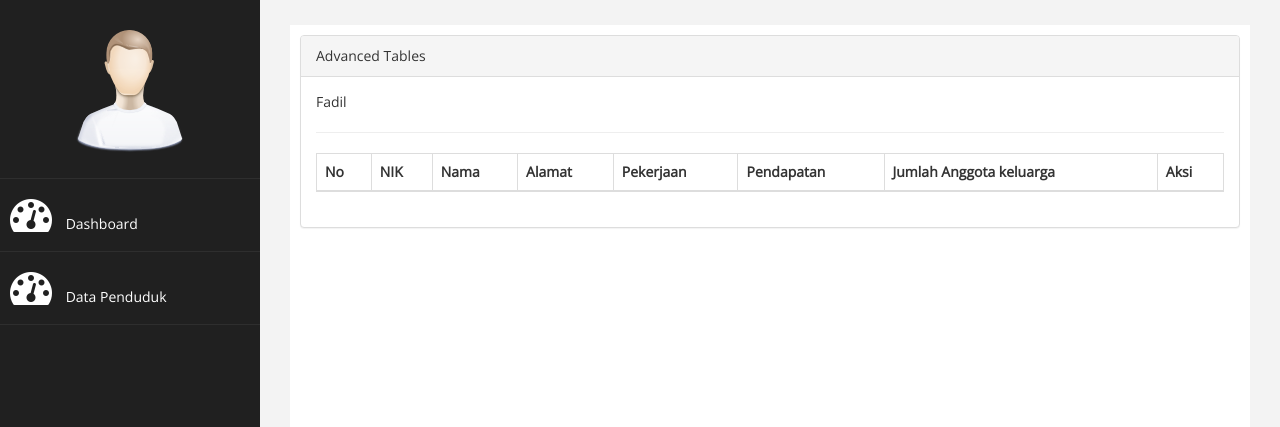
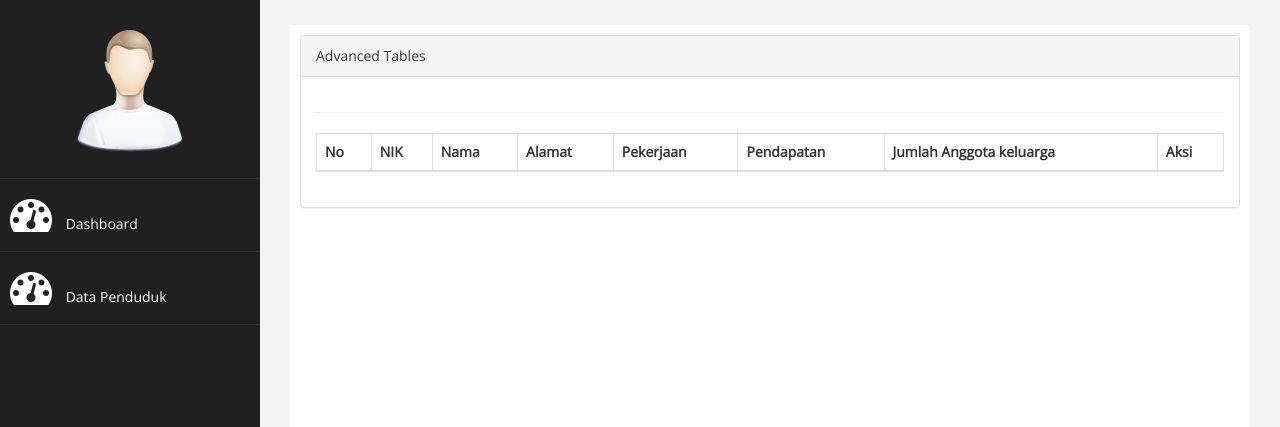
Before and after one commit to SIMAKMA/TUGAS-BESAR, a PHP site: the page made by tugas besar/index.php in a window 1280 px wide. Shown: the part 60-487 px from the top of the page. Run offline with PHP 8.4, Linux system fonts and the light colour scheme; lists and menus that the app fills with data are empty.

Commit message:
Update index.php

```diff
--- a/tugas besar/index.php
+++ b/tugas besar/index.php
@@ -69,7 +69,7 @@ font-size: 16px;"> Last access : 30 May 2014 &nbsp; <a href="login.html" class="
                         }
 
                     }
-                  ?>Fadil
+                  ?>
 
                     </div>
                 </div>
```
